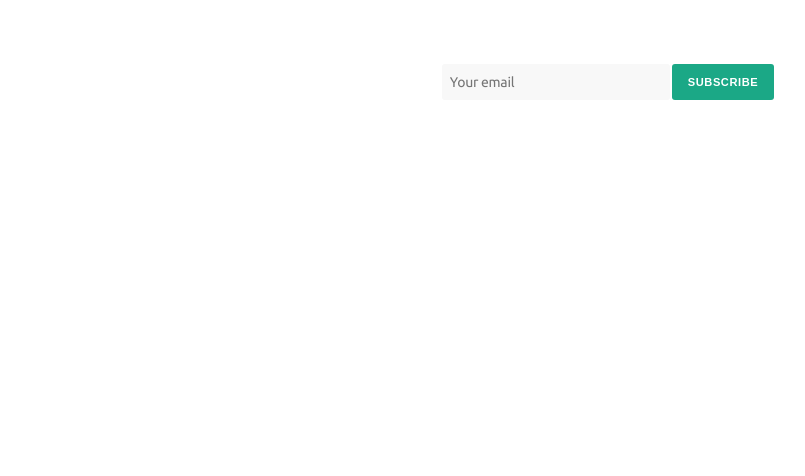
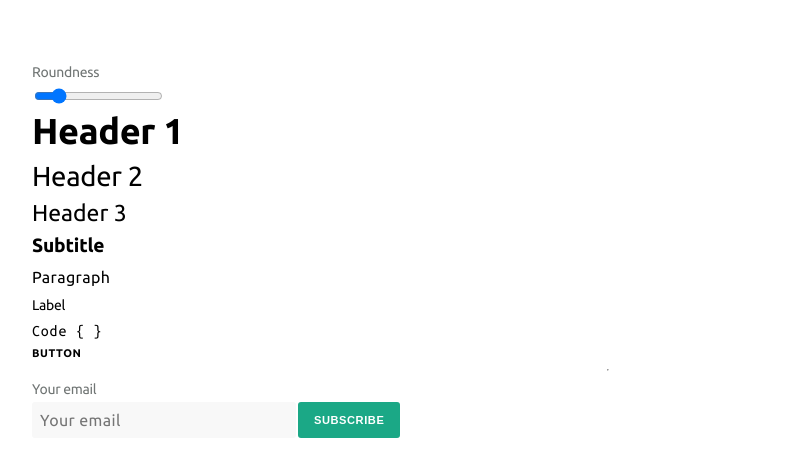
Before and after one commit to ryfylke-react-as/design, a React (Create React App) app: page / in a window 1280 px wide. Shown: the top 476 px of the page, without its empty margins (32-837 px from the left). Built offline with nearby package versions, Linux system fonts and the light colour scheme.

Commit message:
chore: Added Typography, FormGroup, updated demo

```diff
--- a/src/App.tsx
+++ b/src/App.tsx
@@ -1,21 +1,80 @@
+import { CSSProperties, useState } from "react";
 import { Button } from "./components/Button";
+import { FormGroup } from "./components/FormGroup";
 import { TextInput } from "./components/TextInput";
+import { Typography } from "./components/Typography";
 
 function App() {
+  const [roundness, setRoundness] = useState(3);
   return (
+    <div
+      style={
+        {
+          display: "flex",
+          flexDirection: "column",
+          justifyContent: "center",
+          margin: "var(--s-10)",
+          gap: "var(--s-01)",
+          "--roundness": `${roundness}px`,
+        } as CSSProperties
+      }
+    >
+      <FormGroup label="Roundness">
+        <input
+          type="range"
+          value={roundness}
+          min={0}
+          max={20}
+          onChange={(e) =>
+            setRoundness(parseFloat(e.target.value))
+          }
+        />
+      </FormGroup>
       <div
         style={{
           display: "flex",
-        alignItems: "center",
-        justifyContent: "center",
-        padding: "var(--s-10)",
+          flexDirection: "column",
+          gap: "var(--s-03)",
+        }}
+      >
+        <Typography as="h1" kind="h1">
+          Header 1
+        </Typography>
+        <Typography as="h2" kind="h2">
+          Header 2
+        </Typography>
+        <Typography as="h3" kind="h3">
+          Header 3
+        </Typography>
+        <Typography as="strong" kind="sub">
+          Subtitle
+        </Typography>
+        <Typography as="p" kind="p">
+          Paragraph
+        </Typography>
+        <Typography as="p" kind="label">
+          Label
+        </Typography>
+        <Typography as="p" kind="code">
+          Code {"{ }"}
+        </Typography>
+        <Typography as="p" kind="button">
+          Button
+        </Typography>
+      </div>
+      <hr />
+      <div
+        style={{
+          display: "flex",
+          alignItems: "flex-end",
           gap: "var(--s-01)",
         }}
       >
-      <TextInput placeholder="Your email" />
+        <TextInput placeholder="Your email" label="Your email" />
         <Button kind="primary" size="field">
           Subscribe
         </Button>{" "}
+      </div>
     </div>
   );
 }
--- /dev/null
+++ b/src/components/FormGroup.tsx
@@ -0,0 +1,40 @@
+import { ReactNode, LabelHTMLAttributes } from "react";
+import styled from "styled-components";
+import { applyFontKind } from "../styled-utils";
+
+type FormGroupProps = {
+  label: ReactNode;
+  children: ReactNode;
+  labelProps?: LabelHTMLAttributes<HTMLLabelElement>;
+};
+
+export function FormGroup({
+  label,
+  children,
+  labelProps = {},
+}: FormGroupProps) {
+  return (
+    <StyledFormGroup>
+      {label ? (
+        <StyledLabel {...labelProps}>
+          {label}
+          <div>{children}</div>
+        </StyledLabel>
+      ) : (
+        children
+      )}
+    </StyledFormGroup>
+  );
+}
+
+const StyledFormGroup = styled.div`
+  display: flex;
+`;
+
+const StyledLabel = styled.label`
+  ${applyFontKind("label")}
+  color:var(--c-ui-03);
+  display: flex;
+  flex-direction: column;
+  gap: var(--s-02);
+`;
--- a/src/components/TextInput.tsx
+++ b/src/components/TextInput.tsx
@@ -4,23 +4,28 @@ import {
   applyFocusStyles,
   applyFontKind,
 } from "../styled-utils";
+import { FormGroup } from "./FormGroup";
 
 type TextInputKind = "regular" | "ghost";
 
 interface TextInputProps
   extends Omit<InputHTMLAttributes<HTMLInputElement>, "type"> {
   kind?: TextInputKind;
+  label?: string;
 }
 
 export function TextInput({
   kind = "regular",
   children,
+  label,
   ...rest
 }: TextInputProps) {
   return (
-    <StyledInput kind={kind} type="text" {...rest}>
-      {children}
-    </StyledInput>
+    <FormGroup label={label}>
+      <StyledInput kind={kind} type="text" {...rest}>
+        {children}
+      </StyledInput>
+    </FormGroup>
   );
 }
 
@@ -41,5 +46,5 @@ const StyledInput = styled.input<StyledProps>`
     outline: 1px solid var(--c-ui-02);
   }
   ${applyFocusStyles}
-  ${applyFontKind("label")}
+  ${applyFontKind("p")}
 `;
--- /dev/null
+++ b/src/components/Typography.tsx
@@ -0,0 +1,32 @@
+import {
+  ElementType,
+  HTMLAttributes,
+  ReactNode,
+  useCallback,
+  useMemo,
+} from "react";
+import styled from "styled-components";
+import { applyFontKind } from "../styled-utils";
+import { FontKind } from "../types";
+
+type TypographyProps = {
+  as?: ElementType;
+  kind: FontKind;
+  props?: any;
+  children?: ReactNode;
+};
+
+export function Typography({
+  as: Tag = "div",
+  kind,
+  children,
+  props,
+}: TypographyProps) {
+  const StyledComponent = styled(Tag)`
+    ${applyFontKind(kind)}
+  `;
+
+  return (
+    <StyledComponent {...props}>{children}</StyledComponent>
+  );
+}
--- a/src/styled-utils.tsx
+++ b/src/styled-utils.tsx
@@ -2,6 +2,7 @@ import {
   css,
   FlattenSimpleInterpolation,
 } from "styled-components";
+import { FontKind } from "./types";
 
 export const applyFocusStyles = css`
   &:focus {
@@ -12,38 +13,60 @@ export const applyFocusStyles = css`
   }
 `;
 
-type FontKind =
-  | "h1"
-  | "h2"
-  | "h3"
-  | "sub"
-  | "p"
-  | "label"
-  | "code"
-  | "button";
-
 export function applyFontKind(
   fontName: FontKind
 ): FlattenSimpleInterpolation {
   switch (fontName) {
     case "h1":
-      return css``;
+      return css`
+        font-size: 36px;
+        letter-spacing: -0.01em;
+        font-weight: bold;
+        line-height: auto;
+      `;
     case "h2":
-      return css``;
+      return css`
+        font-size: 27.5px;
+        letter-spacing: -0.01em;
+        font-weight: medium;
+        line-height: auto;
+      `;
     case "h3":
-      return css``;
+      return css`
+        font-size: 23px;
+        font-weight: normal;
+        letter-spacing: 0px;
+        line-height: auto;
+      `;
     case "sub":
-      return css``;
+      return css`
+        font-size: 19.2px;
+        font-weight: bold;
+        letter-spacing: -0.01em;
+        line-height: auto;
+      `;
     case "p":
-      return css``;
+      return css`
+        font-size: 16px;
+        line-height: 1.5em;
+        letter-spacing: 0.025em;
+        font-weight: normal;
+        line-height: auto;
+      `;
     case "label":
       return css`
         font-size: 14px;
         line-height: 1.25em;
         letter-spacing: -0.28px;
+        font-weight: normal;
       `;
     case "code":
-      return css``;
+      return css`
+        font-family: "Ubuntu Mono", monospace;
+        font-size: 16px;
+        letter-spacing: 0.05em;
+        font-weight: normal;
+      `;
     case "button":
       return css`
         font-size: 11.1px;
--- /dev/null
+++ b/src/types.ts
@@ -0,0 +1,9 @@
+export type FontKind =
+  | "h1"
+  | "h2"
+  | "h3"
+  | "sub"
+  | "p"
+  | "label"
+  | "code"
+  | "button";
```
Lines whose indentation alone changed are shown as unchanged.
